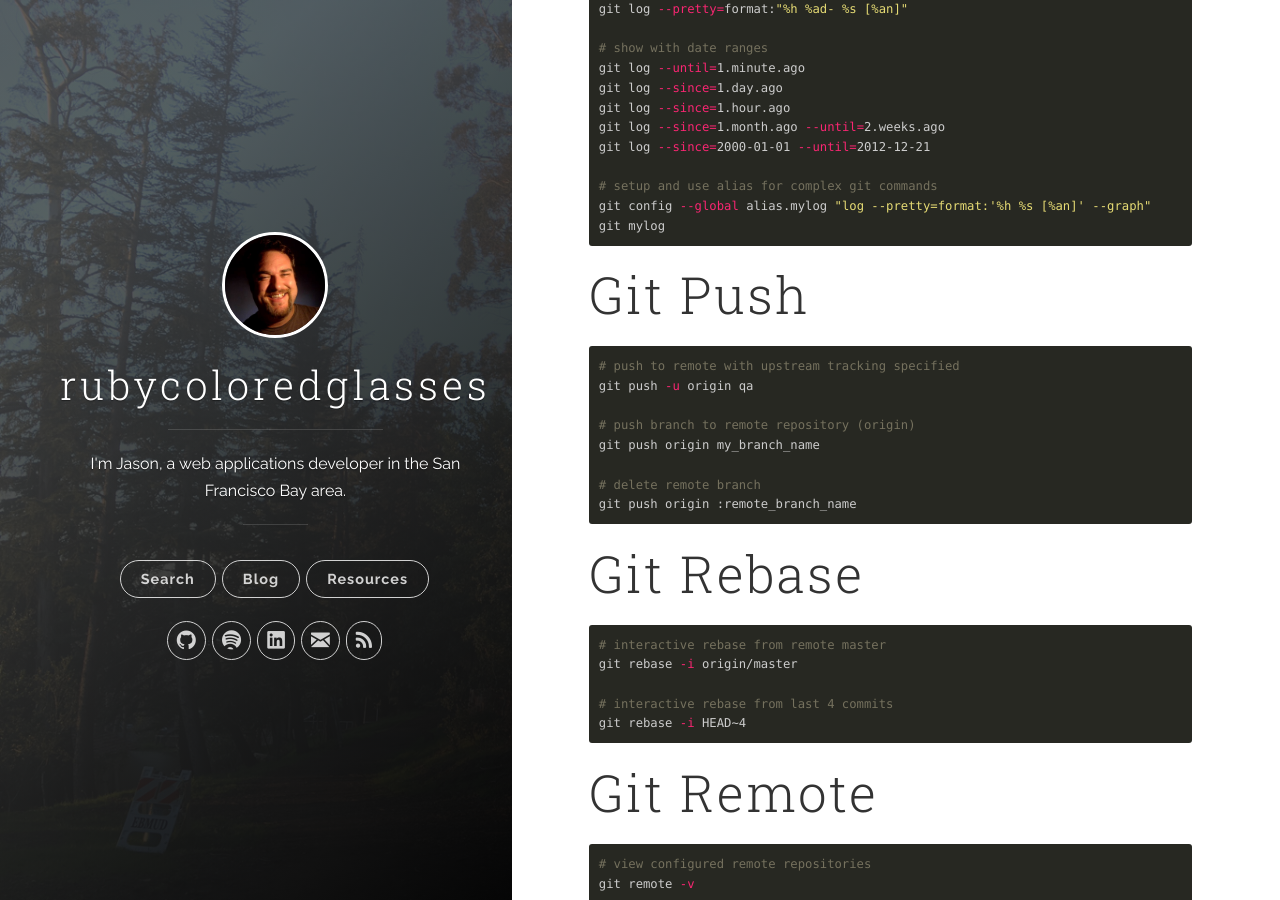
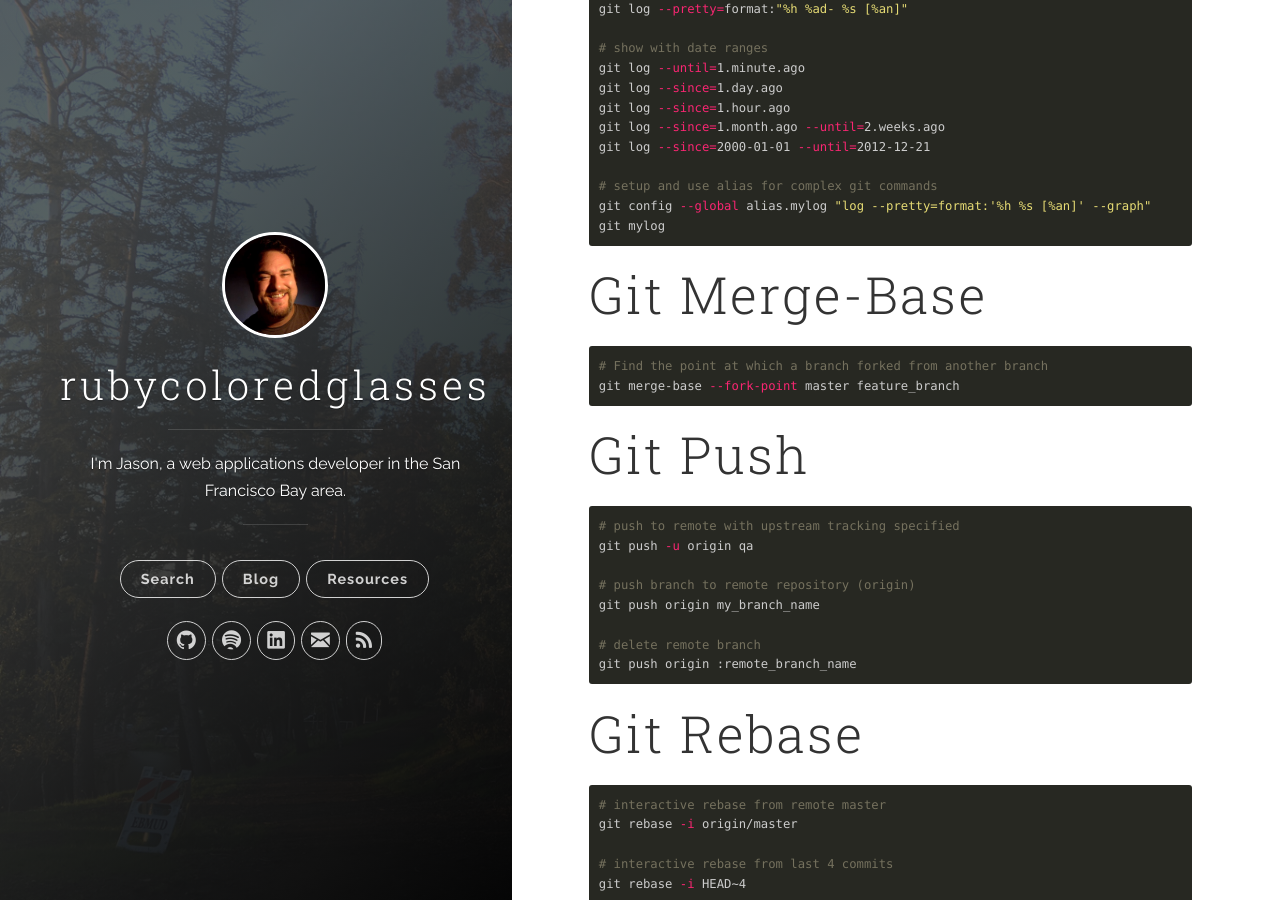
Before and after one commit to redconfetti/redconfetti.github.io, a Jekyll site: the page built from resources/cheat-sheets/git.md, in a window 1280 px wide and 900 px high, scrolled down 3849 px. Built offline with Jekyll 4.4.1, drawn with Linux system fonts in a browser that asks for light colours; nearby versions of some CDN libraries.

Commit message:
Adds git merge-base command to cheat sheet

````diff
--- a/resources/cheat-sheets/git.md
+++ b/resources/cheat-sheets/git.md
@@ -181,6 +181,12 @@ git config --global alias.mylog "log --pretty=format:'%h %s [%an]' --graph"
 git mylog
 ```
 
+# Git Merge-Base
+``` shell
+# Find the point at which a branch forked from another branch
+git merge-base --fork-point master feature_branch
+```
+
 # Git Push
 ``` shell
 # push to remote with upstream tracking specified
````
